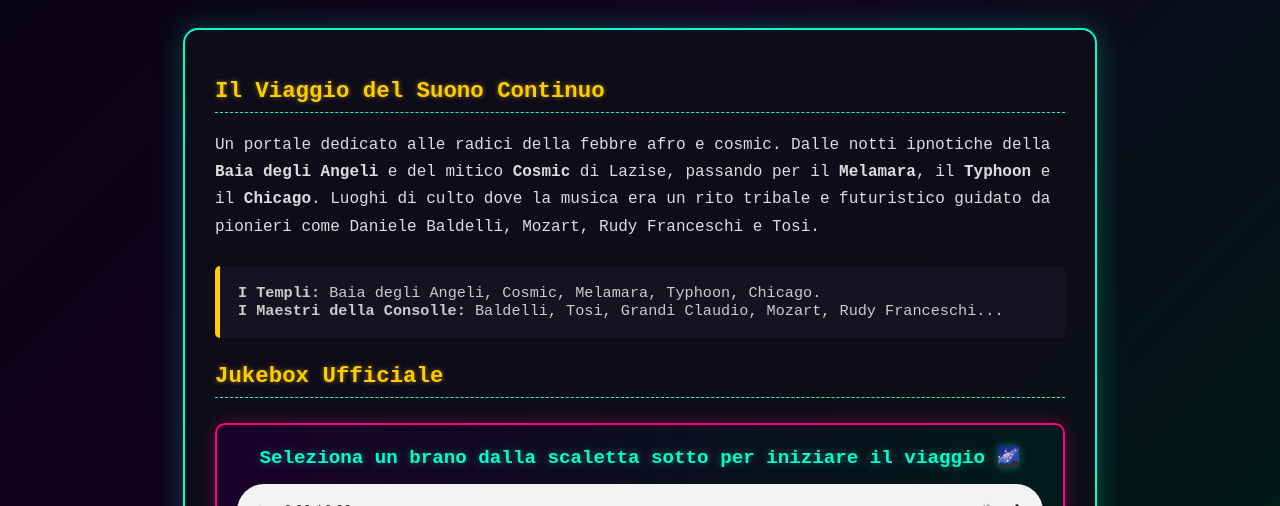
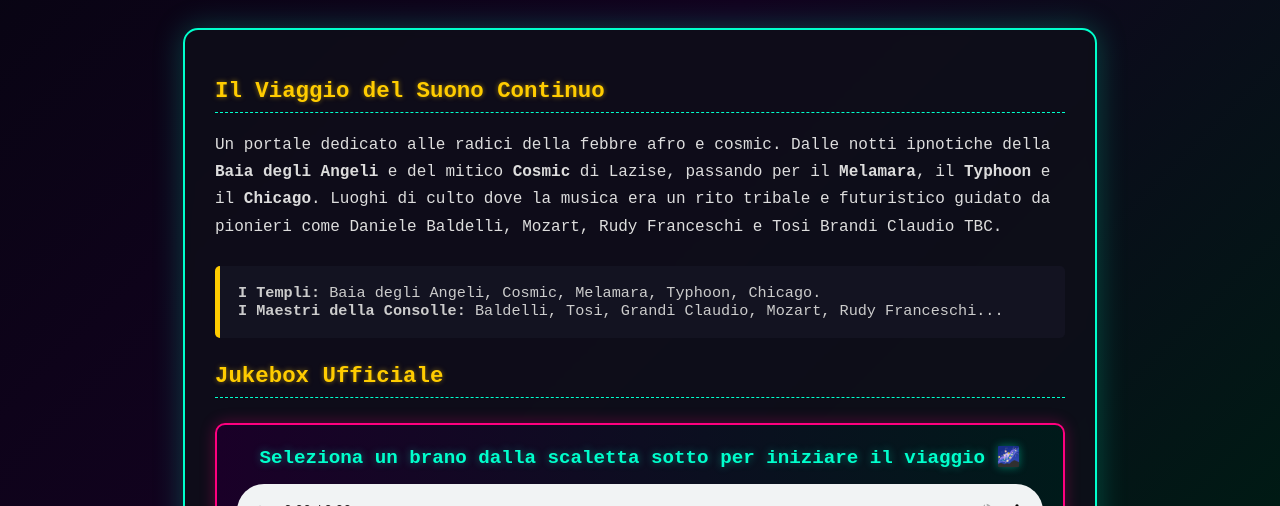
Before and after one commit to OndaCosmica-ai/onda-cosmica, a plain HTML site: page index.html in a window 1280 px wide. Shown: the part 294-800 px from the top of the page. Drawn offline with Linux system fonts and the light colour scheme.

Commit message:
Update index.html

```diff
--- a/index.html
+++ b/index.html
@@ -153,7 +153,7 @@
 </div>
     <div class="container">
         <h2>Il Viaggio del Suono Continuo</h2>
-        <p>Un portale dedicato alle radici della febbre afro e cosmic. Dalle notti ipnotiche della <strong>Baia degli Angeli</strong> e del mitico <strong>Cosmic</strong> di Lazise, passando per il <strong>Melamara</strong>, il <strong>Typhoon</strong> e il <strong>Chicago</strong>. Luoghi di culto dove la musica era un rito tribale e futuristico guidato da pionieri come Daniele Baldelli, Mozart, Rudy Franceschi e Tosi.</p>
+        <p>Un portale dedicato alle radici della febbre afro e cosmic. Dalle notti ipnotiche della <strong>Baia degli Angeli</strong> e del mitico <strong>Cosmic</strong> di Lazise, passando per il <strong>Melamara</strong>, il <strong>Typhoon</strong> e il <strong>Chicago</strong>. Luoghi di culto dove la musica era un rito tribale e futuristico guidato da pionieri come Daniele Baldelli, Mozart, Rudy Franceschi e Tosi Brandi Claudio TBC.</p>
 
         <div class="dj-list">
             <strong>I Templi:</strong> Baia degli Angeli, Cosmic, Melamara, Typhoon, Chicago.<br>
```
